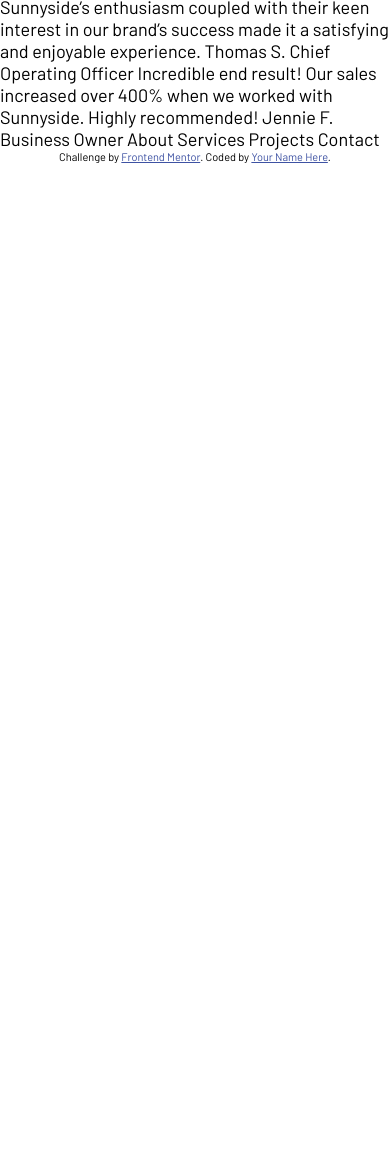
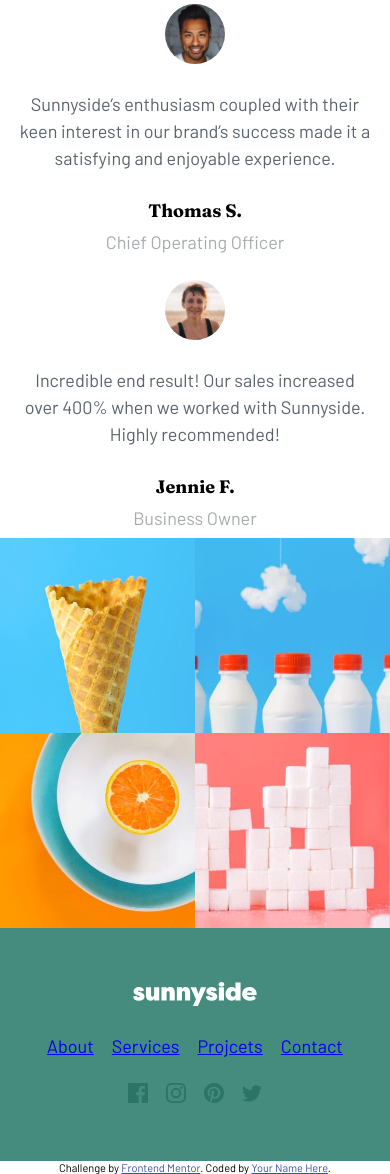
Before and after one commit to mbank14/fm-list.github.io, a plain HTML site: page landing-sunny/index.html in a window 390 px wide. Shown: the part 3400-4574 px from the top of the page. Before the commit the page ends 3563 px from the top, so only its background shows below. Drawn offline with Linux system fonts and the light colour scheme.

Commit message:
add footer

```diff
--- a/landing-sunny/index.html
+++ b/landing-sunny/index.html
@@ -124,42 +124,100 @@
     </section>
 
     <section id="client-testimonial">
-      <div class="client-testimonial">
-        <h2>CLIENT TESTIMONIAL</h2>
+      <div class="client-testimonial container">
+        <h4 class="font-title">CLIENT TESTIMONIAL</h4>
+
+        <div class="list-testimonial">
 
           <div class="testimonial-card">
             <img src="./images/image-emily.jpg" alt="image Emily" />
             <p>
               We put our trust in Sunnyside and they delivered, making sure our needs were met and deadlines were always hit.
             </p>
-          <div>
+            <div class="testimonial-card__name">
               <p class="font-title">Emily R.</p>
-            <p>Marketing Director</p>
+              <p class="testimonial-card__name__title-job">Marketing Director</p>
             </div>
+          </div>
+
+          <div class="testimonial-card">
+            <img src="./images/image-thomas.jpg" alt="image Emily" />
+            <p>
+              Sunnyside’s enthusiasm coupled with their keen interest in our brand’s success made it a satisfying and enjoyable experience.
+            </p>
+            <div class="testimonial-card__name">
+              <p class="font-title">  Thomas S.</p>
+              <p class="testimonial-card__name__title-job">  Chief Operating Officer</p>
+            </div>
+          </div>
+          <div class="testimonial-card">
+            <img src="./images/image-jennie.jpg" alt="image Emily" />
+            <p>
+              Incredible end result! Our sales increased over 400% when we worked with Sunnyside. Highly recommended!
+            </p>
+            <div class="testimonial-card__name">
+              <p class="font-title">  Jennie F.</p>
+              <p class="testimonial-card__name__title-job">  Business Owner</p>
+            </div>
+          </div>
+
         </div>
       </div>
     </section>
 
+    <section id="gallery">
+      <img src="./images/mobile/image-gallery-cone.jpg" alt="gallery image photo">
+      <img src="./images/mobile/image-gallery-milkbottles.jpg" alt="gallery image photo">
+      <img src="./images/mobile/image-gallery-orange.jpg" alt="gallery image photo">
+      <img src="./images/mobile/image-gallery-sugar-cubes.jpg" alt="gallery image photo">
+    </section>
 
   </main>
-
-
-
-
-
-  Sunnyside’s enthusiasm coupled with their keen interest in our brand’s success made it a satisfying and enjoyable experience.
-  Thomas S.
-  Chief Operating Officer
-
-  Incredible end result! Our sales increased over 400% when we worked with Sunnyside. Highly recommended!
-  Jennie F.
-  Business Owner
-
-  About
-  Services
-  Projects
-  Contact
-
+  <footer>
+    <div>
+      <img src="./images/logo.svg" alt="">
+    </div>
+    <div>
+      <ul>
+        <li>
+          <a href="#">About</a>
+        </li>
+        <li>
+          <a href="#">Services</a>
+        </li>
+        <li>
+          <a href="#">Projcets</a>
+        </li>
+        <li>
+          <a href="#">Contact</a>
+        </li>
+      </ul>
+    </div>
+    <div>
+      <ul>
+        <li>
+          <a href="#">
+            <img src="./images/icon-facebook.svg" alt="" srcset="">
+          </a>
+        </li>
+        <li>
+          <a href="#">
+            <img src="./images/icon-instagram.svg" alt="">
+          </a>
+        </li>
+        <li>
+          <a href="#">
+            <img src="./images/icon-pinterest.svg" alt="">
+          </a>
+        </li>
+        <li>
+          <a href="#">
+            <img src="./images/icon-twitter.svg" alt="">
+          </a>
+        </li>
+      </ul>
+    </div>
+  </footer>
   <div class="attribution">
     Challenge by <a href="https://www.frontendmentor.io?ref=challenge" target="_blank">Frontend Mentor</a>.
     Coded by <a href="#">Your Name Here</a>.
--- a/landing-sunny/style.css
+++ b/landing-sunny/style.css
@@ -19,6 +19,14 @@
 
 *{
     margin: 0;
+}
+ul{
+    padding: 0;
+}
+
+li{
+    text-decoration: none;
+    list-style: none;
 }
 
 html{
@@ -210,3 +218,76 @@ html{
 .absolute-text > .font-title{
     font-size: 2rem;
 }
+
+
+
+.client-testimonial{
+    text-align: center;
+}
+.client-testimonial > .font-title{
+    letter-spacing: 6px;
+
+}
+
+.list-testimonial{
+    display: flex;
+    flex-direction: column;
+    gap: 1rem;
+}
+
+.testimonial-card {
+    display: flex;
+    flex-direction: column;
+    align-items: center;
+    gap: 1.5rem;
+}
+.testimonial-card > img{
+    border-radius: 50px;
+    width: 60px;
+}
+.testimonial-card > p{
+    line-height: 1.5rem;
+    color: var(--very-dark-grayish-blue);
+}
+
+.testimonial-card__name{}
+.testimonial-card__name > .font-title{
+    font-weight: 700;
+}
+.testimonial-card__name > p{
+    margin-bottom: .5rem;
+}
+
+.testimonial-card__name__title-job{
+    color: var(--grayish-blue);
+}
+
+
+
+/* galery */
+#gallery{
+    display: grid;
+    grid-template-columns: 1fr 1fr;
+    grid-template-rows: 1fr 1fr;
+}
+#gallery img{
+    width: 100%;
+}
+
+
+footer{
+    display: flex;
+    flex-direction: column;
+    gap: 1.4rem;
+    text-align: center;
+    background-color: var(--Dark-moderate-cyan);
+    padding: 3rem 1rem;
+}
+
+footer ul{
+    display: flex;
+    flex-direction: row;
+    align-items: center;
+    justify-content: center;
+    gap: 1rem;
+}
```
Lines whose indentation alone changed are shown as unchanged.
